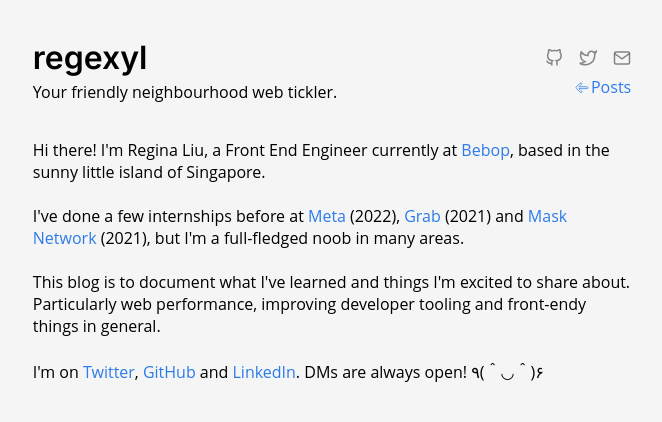
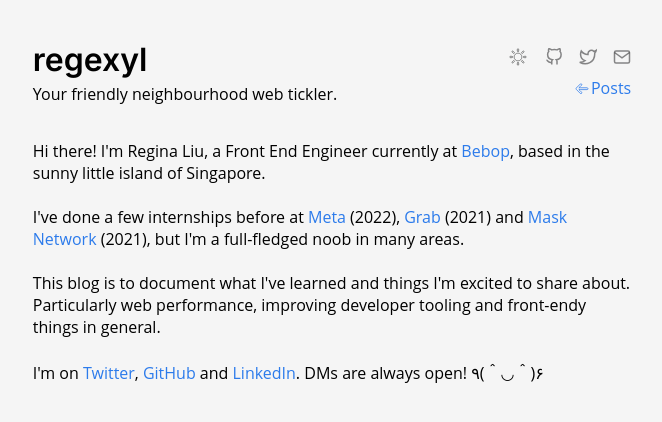
Before and after one commit to regexyl/regexyl.com, a Next.js app: page /about in a window 1280 px wide. Shown: the top 422 px of the page, without its empty margins (308-970 px from the left). Built offline with nearby package versions, Linux system fonts and the light colour scheme.

Commit message:
Add light and dark mode toggle

```diff
--- a/app/components/icons/index.js
+++ b/app/components/icons/index.js
@@ -5,3 +5,5 @@
 export { default as Mail } from "./mail";
 export { default as RSS } from "./rss";
 export { default as LinkedIn } from "./linkedin";
+export { default as Sun } from "./sun";
+export { default as Moon } from "./moon";
--- /dev/null
+++ b/app/components/icons/moon.js
@@ -0,0 +1,5 @@
+import withIconWrapper from '@components/icons/icon-wrapper';
+
+const Moon = `<path d="M15.977 14.456c-3.839 0-6.294-2.393-6.294-6.217 0-.79.192-1.92.447-2.505a.9.9 0 00.078-.332A.401.401 0 009.79 5c-.078 0-.249.021-.405.078C6.76 6.122 5 8.93 5 11.888 5 16.035 8.179 19 12.337 19c3.058 0 5.705-1.842 6.585-4.142.064-.162.078-.332.078-.395a.437.437 0 00-.419-.438.98.98 0 00-.305.064 7.979 7.979 0 01-2.299.367z"/>`;
+
+export default withIconWrapper(Moon);
--- /dev/null
+++ b/app/components/icons/sun.js
@@ -0,0 +1,5 @@
+import withIconWrapper from '@components/icons/icon-wrapper';
+
+const Sun = `<path d="M12.727 3.722A.736.736 0 0011.996 3a.734.734 0 00-.723.722v1.742c0 .39.332.721.723.721a.736.736 0 00.731-.721V3.722zm3.376 3.16a.735.735 0 000 1.02.726.726 0 001.031 0l1.239-1.236a.73.73 0 000-1.028.73.73 0 00-1.015 0l-1.255 1.244zm-9.245 1.02a.724.724 0 001.022 0c.283-.265.283-.746.009-1.02l-1.24-1.244a.748.748 0 00-1.022 0 .743.743 0 00-.008 1.02l1.239 1.244zm5.138-.132c-2.32 0-4.24 1.916-4.24 4.23 0 2.314 1.92 4.239 4.24 4.239 2.311 0 4.232-1.925 4.232-4.239s-1.92-4.23-4.232-4.23zm8.272 4.952c.4 0 .732-.332.732-.722a.736.736 0 00-.732-.722h-1.737a.734.734 0 00-.724.722c0 .39.333.722.724.722h1.737zM3.723 11.278A.734.734 0 003 12c0 .39.333.722.723.722h1.738c.399 0 .732-.332.732-.722a.736.736 0 00-.732-.722H3.723zm13.403 4.828a.74.74 0 00-1.023 0 .735.735 0 000 1.02l1.255 1.244a.73.73 0 001.015-.008.72.72 0 000-1.02l-1.247-1.236zM5.619 17.334a.743.743 0 00-.008 1.02.75.75 0 001.03.008l1.24-1.236a.727.727 0 00.008-1.02.75.75 0 00-1.031 0l-1.24 1.228zm7.108 1.202a.736.736 0 00-.731-.721.734.734 0 00-.723.721v1.742c0 .39.332.722.723.722a.736.736 0 00.731-.722v-1.742z"/>`;
+
+export default withIconWrapper(Sun);
--- a/app/components/socials/index.tsx
+++ b/app/components/socials/index.tsx
@@ -1,7 +1,7 @@
-import styles from "./socials.module.css";
-import { GitHub, Twitter, Mail } from "@components/icons";
-// import ThemeSwitcher from "@components/theme-switcher";
-import Link from "next/link";
+import styles from './socials.module.css';
+import { GitHub, Twitter, Mail } from '@components/icons';
+import ThemeSwitcher from '@components/theme-switcher';
+import Link from 'next/link';
 
 type SocialButtonProps = {
   href: string;
@@ -25,6 +25,7 @@
 const Socials = () => {
   return (
     <div className={styles.socials}>
+      <ThemeSwitcher />
       <SocialButton
         href="https://github.com/regexyl"
         icon={<GitHub strokeWidth={2} />}
@@ -38,7 +39,6 @@
         icon={<Mail strokeWidth={2} />}
         end={true}
       />
-      {/* <ThemeSwitcher /> */}
     </div>
   );
 };
--- /dev/null
+++ b/app/components/theme-switcher/index.tsx
@@ -0,0 +1,43 @@
+'use client';
+
+import { Moon, Sun } from '@components/icons';
+import socialStyles from '@components/socials/socials.module.css';
+import { useTheme } from 'next-themes';
+import { useEffect, useState } from 'react';
+
+const ThemeSwitcher = ({
+  className = '',
+  iconSize = 22,
+  strokeWidth,
+}: {
+  className?: string;
+  iconSize?: number;
+  strokeWidth?: number;
+}) => {
+  const { theme: activeTheme, setTheme } = useTheme();
+  const [mounted, setMounted] = useState(false);
+
+  useEffect(() => {
+    setMounted(true);
+  }, []);
+
+  return (
+    <>
+      {mounted && (
+        <button
+          onClick={() => setTheme(activeTheme === 'light' ? 'dark' : 'light')}
+          aria-label="Toggle light and dark modes"
+          className={`${socialStyles.icon} ${className}`}
+        >
+          {activeTheme === 'light' ? (
+            <Moon size={iconSize} strokeWidth={strokeWidth || 2} />
+          ) : (
+            <Sun size={iconSize} strokeWidth={strokeWidth || 1} />
+          )}
+        </button>
+      )}
+    </>
+  );
+};
+
+export default ThemeSwitcher;
```
Also changed, not shown: 1 other file (tests, documents, lock files or other folders).
